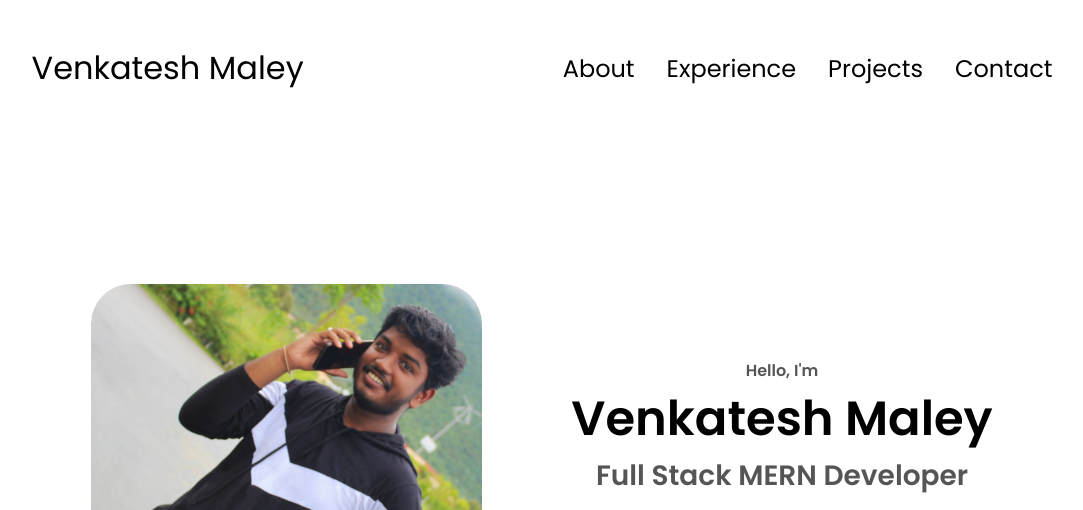
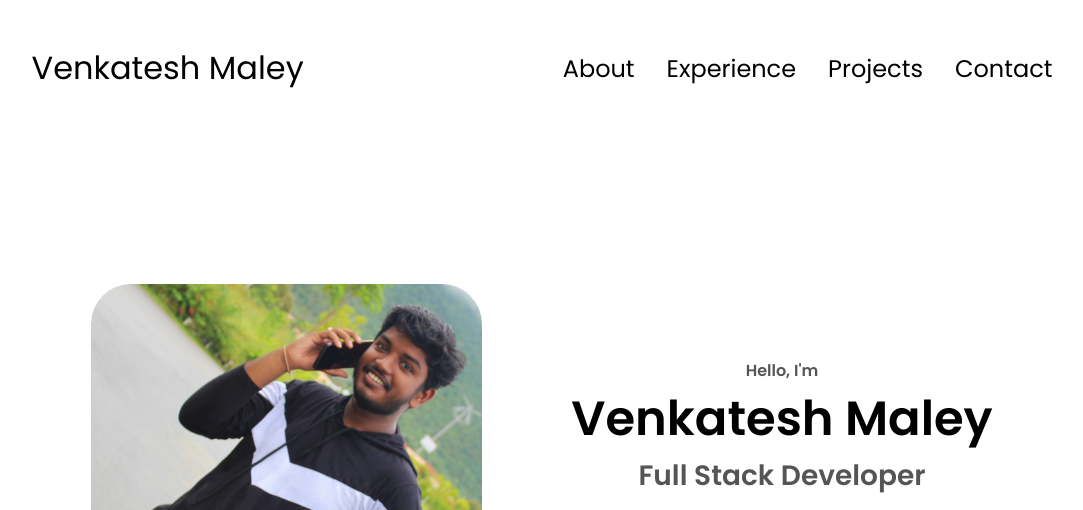
Before and after one commit to Venkatesh-Maley/My_Portfolio, a plain HTML site: page index.html in a window 1280 px wide. Shown: the top 510 px of the page, without its empty margins (98-1181 px from the left). Drawn offline with Linux system fonts and the light colour scheme.

Commit message:
Minor changes

```diff
--- a/index.html
+++ b/index.html
@@ -50,7 +50,7 @@
       <div class="section__text">
         <p class="section__text__p1">Hello, I'm</p>
         <h1 class="title">Venkatesh Maley</h1>
-        <p class="section__text__p2">Full Stack MERN Developer</p>
+        <p class="section__text__p2">Full Stack Developer</p>
         <div class="btn-container">
           <button
             class="btn btn-color-2"
@@ -466,35 +466,6 @@
       </div>
     </div>
     </section>
-    <br>
-    <br>
-    <br>
-    <br>
-    <br>
-    <br>
-    <br>
-    <br>
-    <br>
-    <br>
-    <br>
-    <br>
-    <br>
-    <br>
-    <br>
-    <br>
-    <br>
-    <br>
-    <br>
-    <br>
-    <br>
-    <br>
-    <br>
-    <br>
-    <br>
-    <br>
-    <br>
-    <br>
-    <br>
 
     <section id="contact">
 
```
